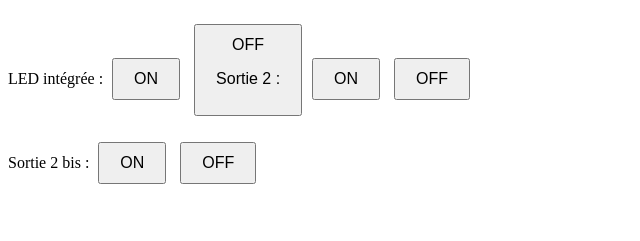
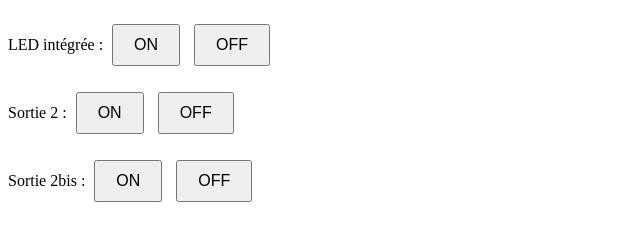
Before and after one commit to bernuche18/esp32-control, a plain HTML site: page index.html in a window 1280 px wide. Shown: the part 61-302 px from the top of the page, without its empty margins (0-640 px from the left). Drawn offline with Linux system fonts and the light colour scheme.

Commit message:
Update index.html

```diff
--- a/index.html
+++ b/index.html
@@ -13,7 +13,7 @@
   <p>
     LED intégrée :
     <button onclick="send('/on1')">ON</button>
-    <button onclick="send('/off1')">OFF</butto>
+    <button onclick="send('/off1')">OFF</button>
   </p>
 
   <p>
@@ -23,7 +23,7 @@
   </p>
 
   <p>
-    Sortie 2 bis :
+    Sortie 2bis :
     <button onclick="send('/on3')">ON</button>
     <button onclick="send('/off3')">OFF</button>
   </p>
```
